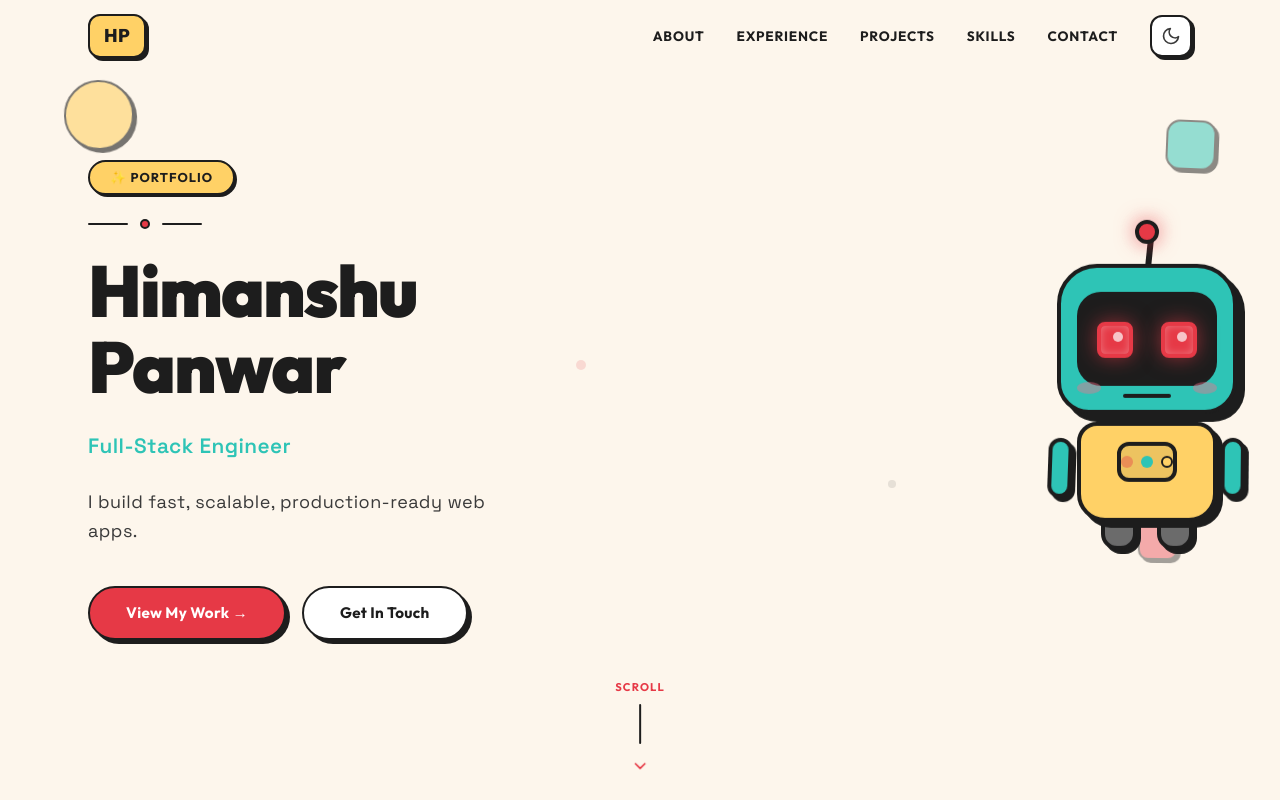
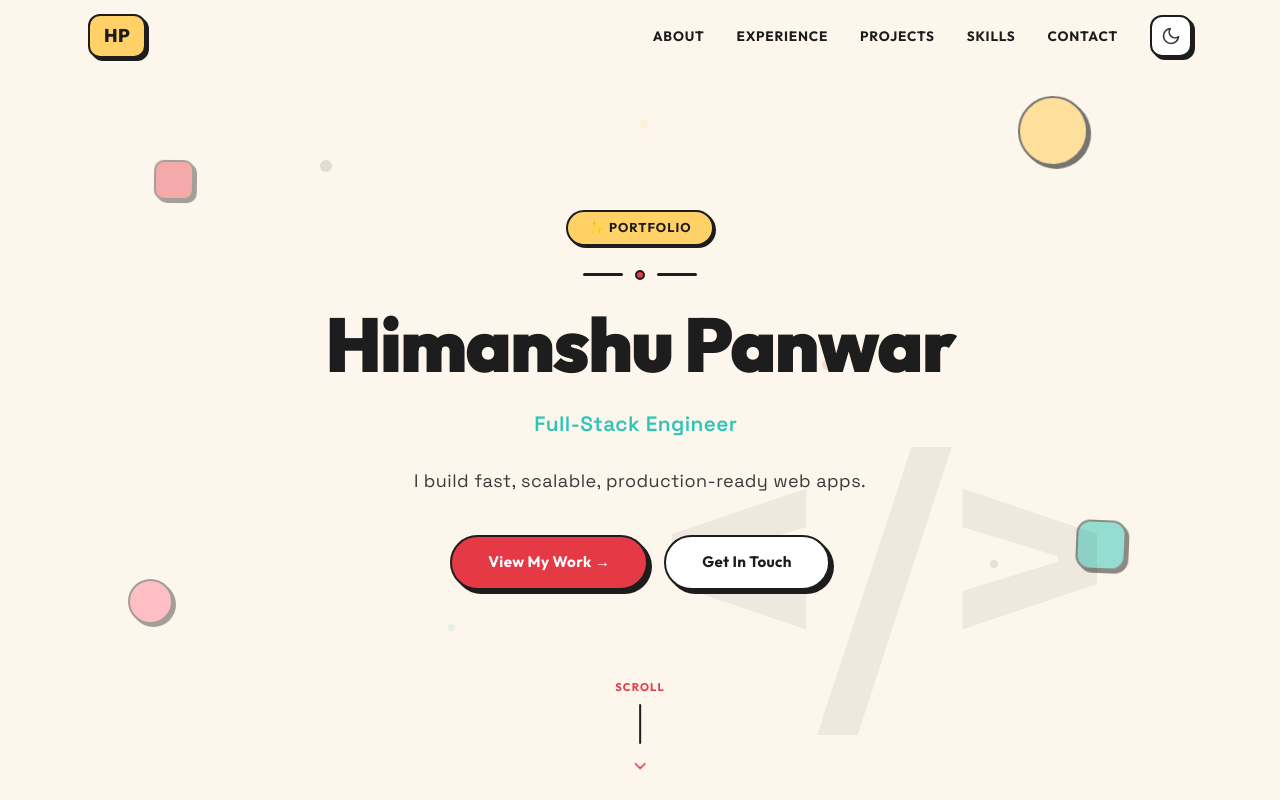
Before and after one commit to Himanshupanwarrr12/My-Portfolio, a React (Vite) app: page / in a window 1280 px wide. Shown: the top 800 px of the page. Built offline with nearby package versions, Linux system fonts and the light colour scheme.

Commit message:
refactor(hero): redesign hero section with centered typography layout and background glyph

```diff
--- a/src/components/Hero.jsx
+++ b/src/components/Hero.jsx
@@ -1,10 +1,9 @@
 import { useTypewriter } from '../hooks/useTypewriter'
-import EmoRobo from './EmoRobo'
 
 /**
  * Hero — Full-viewport landing section.
- * Two-column layout: left = name/description, right = EmoRobo character.
- * Cartoon theme: playful doodle shapes, bold typography, comic-style CTAs.
+ * Centered typography-led layout: single centered block, minimalist style.
+ * Decorative floating shapes and a faded code glyph add depth.
  */
 
 const PHRASES = [
@@ -20,14 +19,29 @@ export default function Hero() {
   return (
     <section
       id="hero"
-      className="relative min-h-screen flex items-center hero-bg overflow-hidden"
+      className="relative min-h-screen flex items-center justify-center hero-bg overflow-hidden"
     >
+      {/* ---- Large faded </> background glyph ---- */}
+      <div
+        className="hero-glyph hidden md:block"
+        style={{
+          left: '50%',
+          top: '50%',
+          transform: 'translate(-50%, -50%)',
+          fontSize: 'clamp(14rem, 25vw, 32rem)',
+          letterSpacing: '-0.05em',
+        }}
+        aria-hidden="true"
+      >
+        &lt;/&gt;
+      </div>
+
       {/* ---- Decorative cartoon shapes ---- */}
       {/* Yellow circle */}
       <div
         className="absolute cartoon-wiggle pointer-events-none"
         style={{
-          top: '10%', left: '5%',
+          top: '12%', right: '15%',
           width: '70px', height: '70px',
           borderRadius: '50%',
           background: '#FFD166',
@@ -40,7 +54,7 @@ export default function Hero() {
       <div
         className="absolute pointer-events-none"
         style={{
-          top: '15%', right: '5%',
+          top: '65%', right: '12%',
           width: '50px', height: '50px',
           borderRadius: '14px',
           background: '#2EC4B6',
@@ -55,7 +69,7 @@ export default function Hero() {
       <div
         className="absolute pointer-events-none"
         style={{
-          bottom: '20%', left: '8%',
+          bottom: '22%', left: '10%',
           width: '45px', height: '45px',
           borderRadius: '50%',
           background: '#FF6B8A',
@@ -68,7 +82,7 @@ export default function Hero() {
       <div
         className="absolute pointer-events-none"
         style={{
-          bottom: '30%', right: '8%',
+          top: '20%', left: '12%',
           width: '40px', height: '40px',
           borderRadius: '10px',
           background: '#E63946',
@@ -80,15 +94,14 @@ export default function Hero() {
         }}
       />
       {/* Small dots scattered */}
-      <div className="absolute pointer-events-none" style={{ top: '35%', left: '22%', width: '12px', height: '12px', borderRadius: '50%', background: 'var(--dt-text-primary)', opacity: 0.12 }} />
-      <div className="absolute pointer-events-none" style={{ top: '60%', right: '30%', width: '8px', height: '8px', borderRadius: '50%', background: 'var(--dt-text-primary)', opacity: 0.1 }} />
-      <div className="absolute pointer-events-none" style={{ top: '45%', left: '45%', width: '10px', height: '10px', borderRadius: '50%', background: '#E63946', opacity: 0.15 }} />
+      <div className="absolute pointer-events-none" style={{ top: '20%', left: '25%', width: '12px', height: '12px', borderRadius: '50%', background: 'var(--dt-text-primary)', opacity: 0.12 }} />
+      <div className="absolute pointer-events-none" style={{ top: '70%', right: '22%', width: '8px', height: '8px', borderRadius: '50%', background: 'var(--dt-text-primary)', opacity: 0.1 }} />
+      <div className="absolute pointer-events-none" style={{ top: '45%', right: '35%', width: '10px', height: '10px', borderRadius: '50%', background: '#E63946', opacity: 0.15 }} />
+      <div className="absolute pointer-events-none" style={{ top: '78%', left: '35%', width: '7px', height: '7px', borderRadius: '50%', background: '#2EC4B6', opacity: 0.12 }} />
+      <div className="absolute pointer-events-none" style={{ top: '15%', left: '50%', width: '9px', height: '9px', borderRadius: '50%', background: '#FFD166', opacity: 0.14 }} />
 
-      {/* ---- Two-Column Layout ---- */}
-      <div className="relative z-10 w-full max-w-6xl mx-auto px-6 grid grid-cols-1 md:grid-cols-2 gap-8 md:gap-12 items-center">
-
-        {/* LEFT SIDE — Text Content */}
-        <div className="text-center md:text-left order-2 md:order-1">
+      {/* ---- Single Centered Container ---- */}
+      <div className="relative z-10 w-full max-w-4xl mx-auto px-6 md:px-12 py-20 flex flex-col items-center text-center">
         {/* Badge label */}
         <div className="mb-6">
           <span
@@ -112,7 +125,7 @@ export default function Hero() {
         </div>
 
         {/* Ornamental dashes */}
-          <div className="flex items-center justify-center md:justify-start gap-3 mb-6">
+        <div className="flex items-center justify-center gap-3 mb-6">
           <div style={{ width: '40px', height: '2.5px', background: 'var(--dt-text-primary)', borderRadius: '2px' }} />
           <div style={{ width: '10px', height: '10px', borderRadius: '50%', background: '#E63946', border: '2px solid var(--dt-border)' }} />
           <div style={{ width: '40px', height: '2.5px', background: 'var(--dt-text-primary)', borderRadius: '2px' }} />
@@ -120,7 +133,7 @@ export default function Hero() {
 
         {/* Main heading */}
         <h1
-            className="text-4xl sm:text-5xl md:text-6xl lg:text-[4.5rem] tracking-tight leading-[1.06] mb-5"
+          className="text-4xl sm:text-5xl md:text-6xl lg:text-[4.75rem] tracking-tight leading-[1.06] mb-5"
           style={{
             fontFamily: '"Outfit", system-ui, sans-serif',
             fontWeight: 900,
@@ -132,7 +145,7 @@ export default function Hero() {
 
         {/* Typewriter line */}
         <div
-            className="flex items-center justify-center md:justify-start gap-1 tracking-[0.02em] mb-5 min-h-[2em]"
+          className="flex items-center justify-center gap-1 tracking-[0.02em] mb-5 min-h-[2em]"
           style={{
             fontFamily: '"Space Grotesk", system-ui, sans-serif',
             fontWeight: 600,
@@ -146,14 +159,14 @@ export default function Hero() {
 
         {/* Tagline */}
         <p
-            className="text-base sm:text-lg tracking-wide mb-10 max-w-md leading-relaxed"
+          className="text-base sm:text-lg tracking-wide mb-10 max-w-lg leading-relaxed mx-auto"
           style={{ color: 'var(--dt-text-secondary)', fontWeight: 400 }}
         >
           I build fast, scalable, production-ready web apps.
         </p>
 
         {/* CTA Buttons */}
-          <div className="flex flex-col sm:flex-row items-center md:items-start gap-4">
+        <div className="flex flex-col sm:flex-row items-center justify-center gap-4">
           <a
             href="#projects"
             className="inline-flex items-center justify-center transition-all duration-300 hover:-translate-y-[3px]"
@@ -193,14 +206,6 @@ export default function Hero() {
         </div>
       </div>
 
-        {/* RIGHT SIDE — Emo Robot */}
-        <div className="flex justify-center md:justify-end order-1 md:order-2">
-          <div className="transform scale-[1.6] md:scale-[2] origin-center">
-            <EmoRobo />
-          </div>
-        </div>
-      </div>
-
       {/* ---- Scroll Indicator ---- */}
       <div className="absolute bottom-8 left-1/2 -translate-x-1/2 flex flex-col items-center gap-2">
         <span
```
Lines whose indentation alone changed are shown as unchanged.
